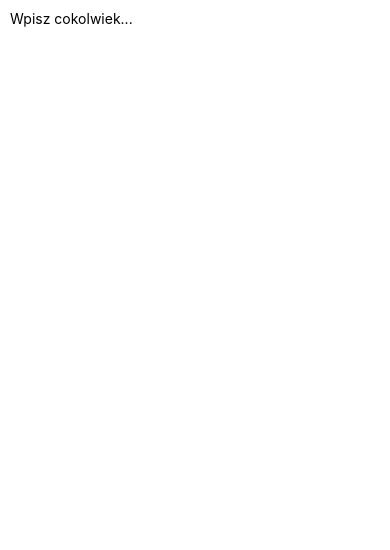
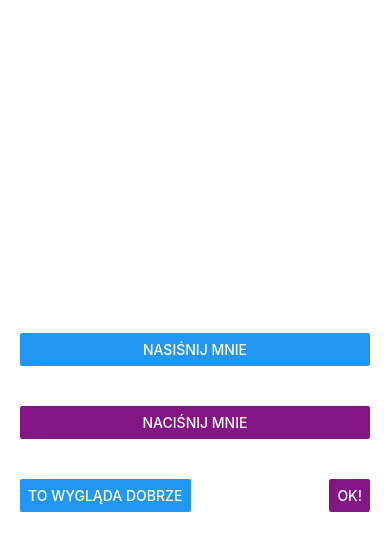
Before and after one commit to MarcinDrossel/marcinapp, a React Native app: screen / in a window 390 px wide. Shown: the top 550 px of the page. Built offline with nearby package versions, Linux system fonts and the light colour scheme.

Commit message:
Dotyk przyciski

```diff
--- a/App.js
+++ b/App.js
@@ -1,24 +1,53 @@
 import React, { Component } from 'react';
-import { AppRegistry, StyleSheet, Text, View, TextInput, } from 'react-native';
+import { Alert, StyleSheet, View, Button, } from 'react-native'
 
-export default class Translation extends Component {
-  constructor(props) {
-    super(props);
-    this.state = {text: ''};
+export default class ButtonBasic extends Component {
+  onPressButton() {
+    Alert.alert('Nacisłeś guzik!');
   }
-
-render () {
-  return(
-    <View style={{padding: 10}}>
-      <TextInput
-      xstyle={{height: 40}}
-      placeholder='Wpisz cokolwiek...'
-      onChangeText={(text) => this.setState({text})}
-      />
-      <Text style={{padding: 40, fontSize: 42}}>
-        {this.state.text.split(' ').map(word => word && 'X').join(' ')}
-      </Text>
-    </View>
+  render() {
+    return(
+      <View style={styles.container}>
+        <View style={styles.buttonContainer}>
+        <Button
+        onPress={this.onPressButton}
+        title='Nasiśnij mnie'
+        />
+      </View>
+        <View style={styles.buttonContainer}>
+          <Button
+            onPress={this.onPressButton}
+            title='Naciśnij mnie'
+            color='#841584'
+          />
+        </View>
+        <View style={styles.alternativeLayoutButtonContainer}>
+          <Button
+            onPress={this.onPressButton}
+            title='To wygląda dobrze'
+          />
+          <Button
+            onPress={this.onPressButton}
+            title='OK!'
+            color='#841584'
+          />
+        </View>
+      </View>
     );
   }
 }
+
+const styles = StyleSheet.create({
+  container: {
+    flex: 1,
+    justifyContent: 'center',
+  },
+  buttonContainer: {
+    margin: 20,
+  },
+  alternativeLayoutButtonContainer: {
+    margin: 20,
+    flexDirection: 'row',
+    justifyContent: 'space-between',
+  },
+});
```
